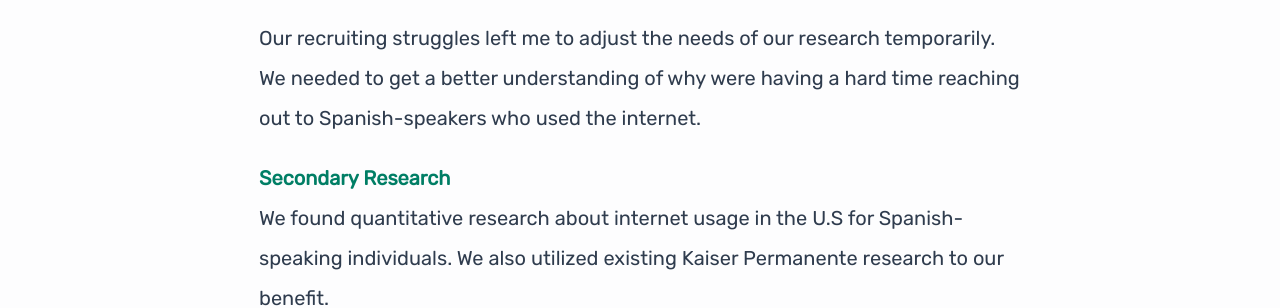
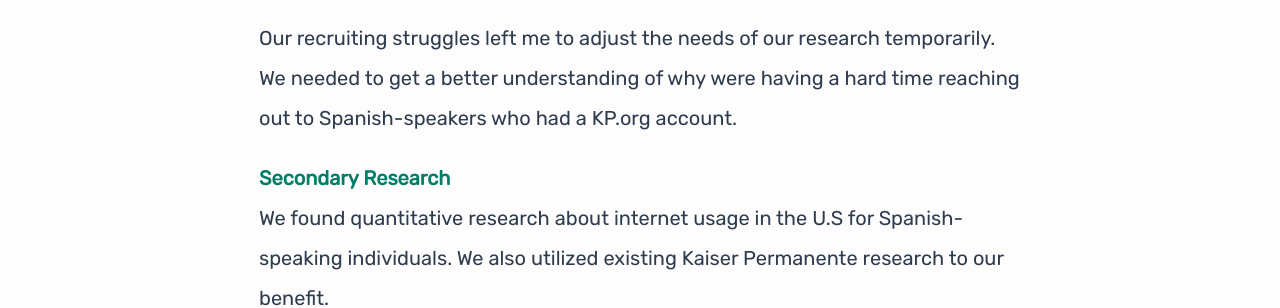
Before and after one commit to edfernan/edfernan.github.io, a Jekyll site: the page built from _pages/02_diabetes.md, in a window 1280 px wide and 900 px high, scrolled down 3640 px. Shown: the part 234-542 px from the top of the window. Built offline with Jekyll 4.4.1, drawn with Linux system fonts in a browser that asks for light colours.

Commit message:
Small edit to diabetes

```diff
--- a/_pages/02_diabetes.md
+++ b/_pages/02_diabetes.md
@@ -65,7 +65,7 @@ Unfortunately, we had a difficult time finding Spanish-speaking patients who had
 > Permanente clinician.
 
 ## Rethinking the Study
-Our recruiting struggles left me to adjust the needs of our research temporarily. We needed to get a better understanding of why were having a hard time reaching out to Spanish-speakers who used the internet.
+Our recruiting struggles left me to adjust the needs of our research temporarily. We needed to get a better understanding of why were having a hard time reaching out to Spanish-speakers who had a KP.org account.
 
 *Secondary Research* We found quantitative research about internet usage in the U.S for Spanish-speaking individuals.
 We also utilized existing Kaiser Permanente research to our benefit.
```
